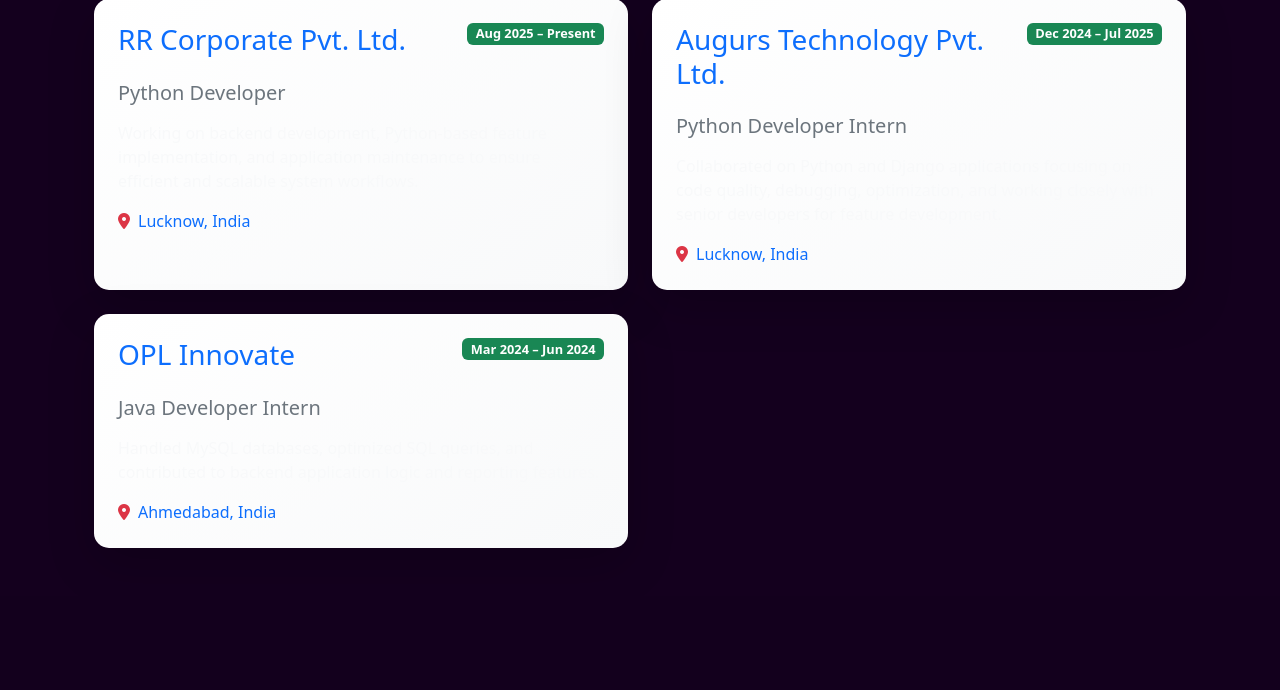
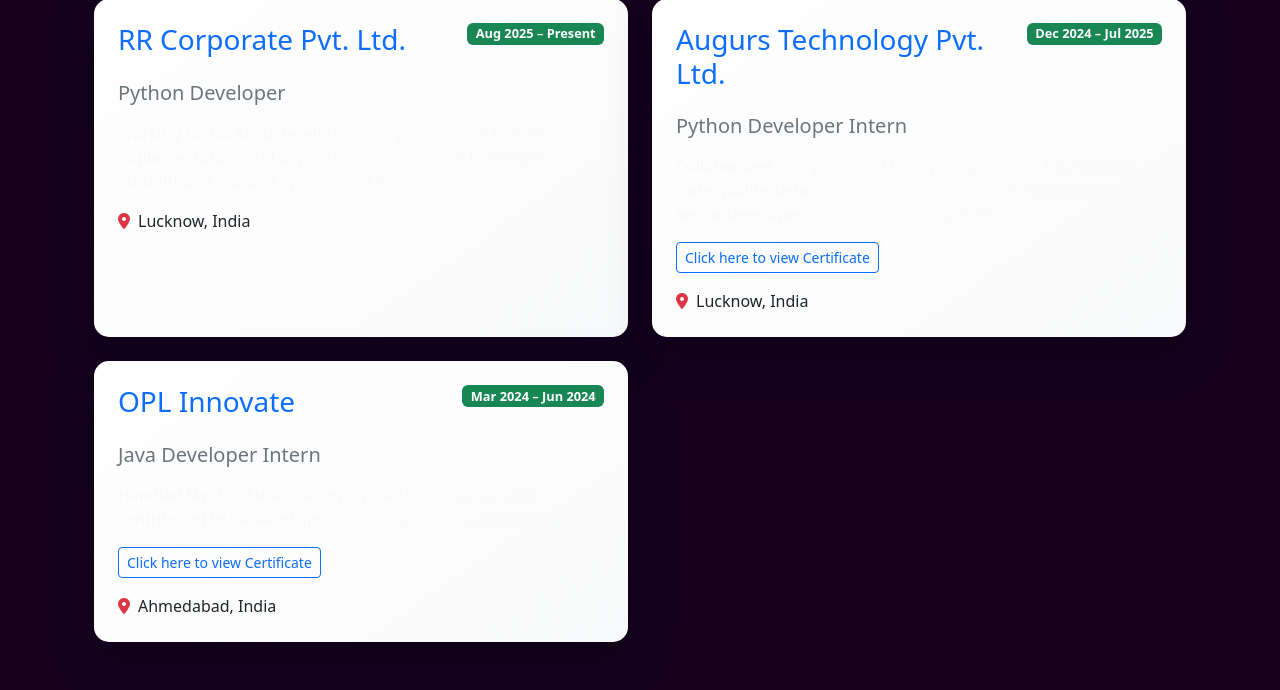
Before and after one commit to Himanshut1806/Portfolio, a Django app: page /experience/ in a window 1280 px wide. Shown: the part 237-927 px from the top of the page. Before the commit the page ends 785 px from the top, so only its background shows below. Run offline with Django 5.2, Linux system fonts and the light colour scheme.

Commit message:
updated code

```diff
--- a/app/templates/experience.html
+++ b/app/templates/experience.html
@@ -8,7 +8,7 @@
     <div class="row g-4">
         {% for eachitem in experience %}
         <div class="col-md-6">
-            <a href="{{ eachitem.certificate_url }}" target="_blank" class="text-decoration-none">
+
             <div class="card experience-card shadow-lg h-100">
                 <div class="card-body p-4">
 
@@ -21,10 +21,19 @@
                     <!-- Position -->
                     <h3 class="h5 text-secondary mb-3">{{ eachitem.position }}</h3>
 
-                        <!-- Description (professional text from resume) -->
+                    <!-- Description -->
                     <p class="text-light mb-3" style="font-size: 1rem;">
                         {{ eachitem.description }}
                     </p>
+
+                    <!-- Certificate Button -->
+                    {% if eachitem.certificate_url %}
+                    <a href="{{ eachitem.certificate_url }}"
+                       target="_blank"
+                       class="btn btn-outline-primary btn-sm mb-3">
+                        Click here to view Certificate
+                    </a>
+                    {% endif %}
 
                     <!-- Location -->
                     <div class="d-flex align-items-center">
@@ -34,7 +43,7 @@
 
                 </div>
             </div>
-            </a>
+
         </div>
         {% endfor %}
     </div>
--- a/app/views.py
+++ b/app/views.py
@@ -84,7 +84,7 @@
         "Duration": "Aug 2025 – Present",
         "Location": "Lucknow, India",
         "description": "Working on backend development, Python-based feature implementation, and application maintenance to ensure efficient and scalable system workflows.",
-        "certificate_url": "#"
+        "certificate_url": None
         },
         {
         "company": "Augurs Technology Pvt. Ltd.",
```
Lines whose indentation alone changed are shown as unchanged.
